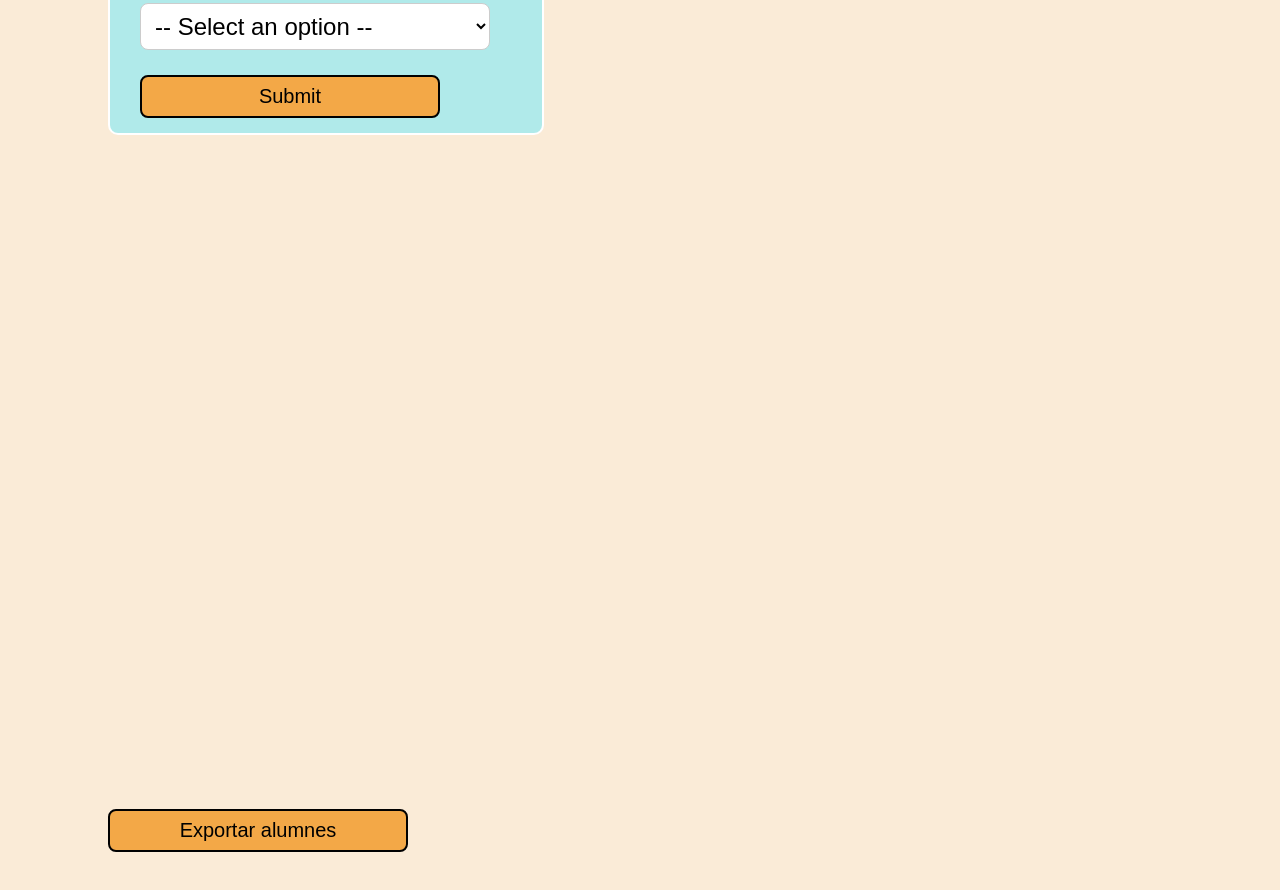
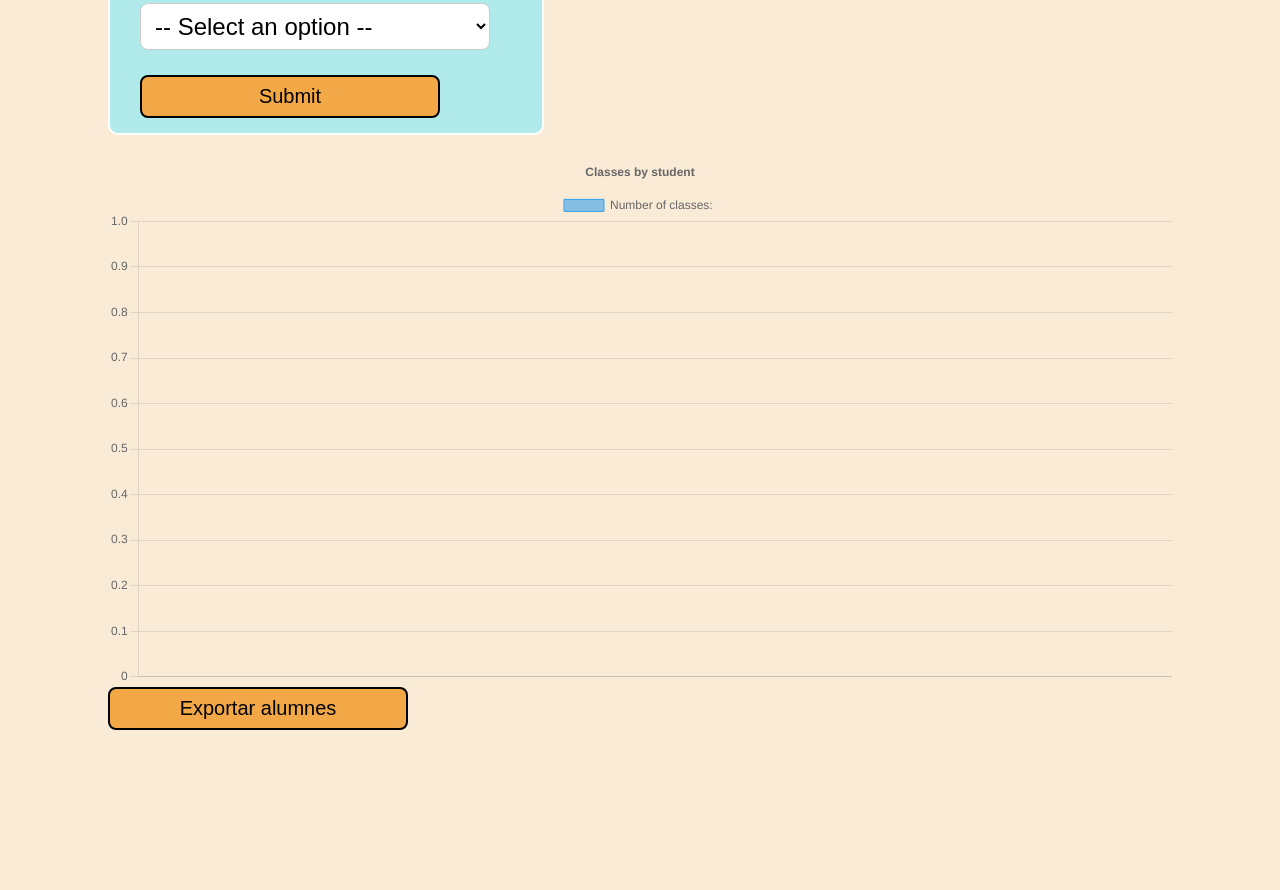
Before and after one commit to GuifreRamos/tracker-private-classes, a plain HTML site: page index.html in a window 1280 px wide. Shown: the part 796-1686 px from the top of the page. After the commit the page ends 1626 px from the top, so only its background shows below. Drawn offline with nearby package versions, Linux system fonts and the light colour scheme.

Commit message:
Afegit el gràfic de barres per estudiant

```diff
--- /dev/null
+++ b/graphics.js
@@ -0,0 +1,45 @@
+document.addEventListener("DOMContentLoaded", async()=>{
+
+    const savedClasses = JSON.parse(localStorage.getItem("classes")) || [];
+
+    const counterClases = {};
+    savedClasses.forEach(classe => {
+        let student = classe.alumne;
+        counterClases[student] = (counterClases[student] || 0) + 1;
+    });
+
+    let sortedEntries = Object.entries(counterClases)
+        .sort((a,b)=> b[1]-a[1]);
+
+    const canvas = document.getElementById("bar-plot-students");
+    labels = sortedEntries.map(entry => entry[0]);
+    values = sortedEntries.map(entry => entry[1]);
+
+    new Chart(canvas, {
+        type: 'bar',
+        data: {
+            labels:labels,
+            datasets : [{
+                label: 'Number of classes: ',
+                data: values,
+                backgroundColor: 'rgba(54, 162, 235, 0.6)',
+                borderColor: 'rgba(54, 162, 235, 1)',
+                borderWidth: 1
+            }]
+        },
+        options : {
+            responsive: true,
+            plugins: {
+                legend: {
+                    display : true,
+                    position: 'top'
+                },
+                title: {
+                    display: true,
+                    text: 'Classes by student'
+                }
+            }
+        }
+    })
+
+})
--- a/index.html
+++ b/index.html
@@ -99,12 +99,13 @@
         </div>
     </div>
 
-    <canvas id="bar-plot"></canvas>
+    <canvas id="bar-plot-students"></canvas>
 
     <button id="export-alumnes">Exportar alumnes</button>
 
 </main>
 <script src="https://cdn.jsdelivr.net/npm/chart.js"></script>
 <script  src="main.js"></script>
+<script src="graphics.js"></script>
 </body>
 </html>
--- a/main.js
+++ b/main.js
@@ -98,4 +98,7 @@ document.addEventListener("DOMContentLoaded",async() =>{
     });
   }
 
+
+
+
 });
```
